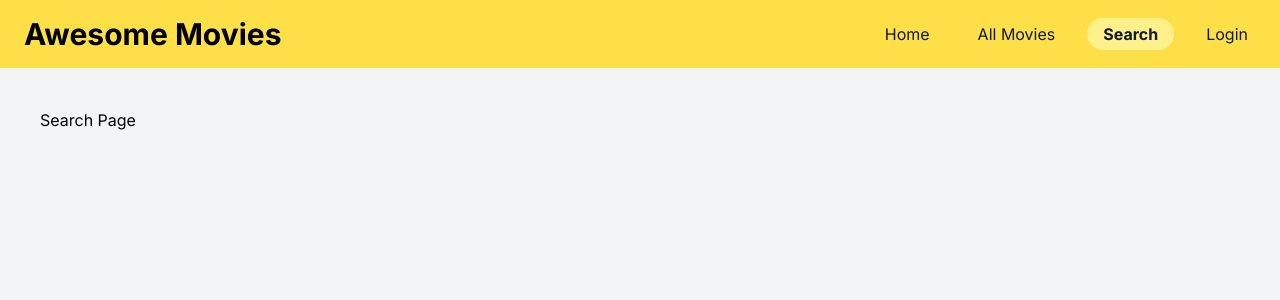
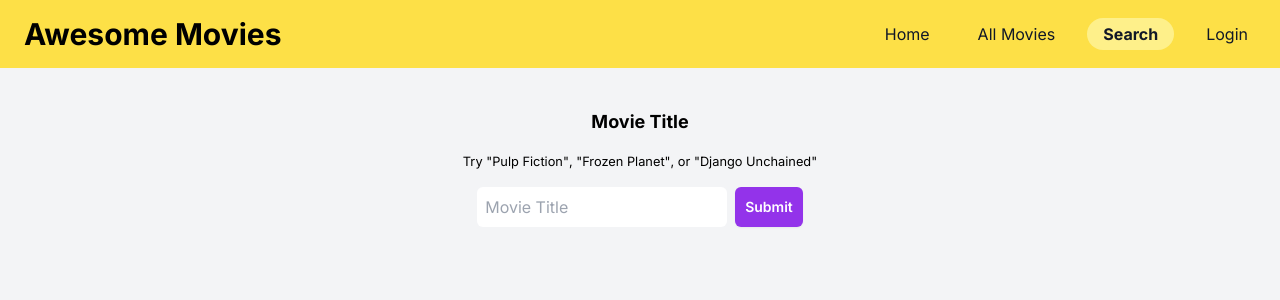
Before and after one commit to tatasadi/next-prisma-graphql, a Next.js app: page /search in a window 1280 px wide. Shown: the top 300 px of the page. Built offline with nearby package versions, Linux system fonts and the light colour scheme; no server answers.

Commit message:
search for a movie

```diff
--- a/src/app/all/page.tsx
+++ b/src/app/all/page.tsx
@@ -2,10 +2,11 @@
 import Image from "next/image"
 import { gql, useQuery } from "@apollo/client"
 import type { Movie } from "@prisma/client"
+import MovieCard from "@/components/MovieCard"
 
 const AllMoviesQuery = gql`
   query allMoviesQuery($first: Int, $after: ID) {
-    movie(first: $first, after: $after) {
+    movies(first: $first, after: $after) {
       pageInfo {
         endCursor
         hasNextPage
@@ -43,33 +44,14 @@ export default function AllPage() {
   if (loading) return <p>Loading</p>
   if (error) return <p>Oh no... {error.message}</p>
 
-  const { endCursor, hasNextPage } = data.movie.pageInfo
+  const { endCursor, hasNextPage } = data.movies.pageInfo
 
   return (
     <main className="p-10">
       <div className="grid gap-4 grid-cols-12 flex-wrap justify-center">
-        {data?.movie.edges.map(({ node }: { node: Movie }) => {
-          return (
-            <div
-              key={node.id}
-              className="card col-span-12 md:col-span-6 lg:col-span-4 flex gap-2"
-            >
-              {node.poster && (
-                <Image
-                  src={node.poster}
-                  alt={"Movie Poster"}
-                  width={100}
-                  height={100}
-                  style={{ width: "auto", height: "auto" }}
-                />
-              )}
-              <div>
-                <h3 className="font-bold text-gray-900">{node.title}</h3>
-                <p className="text-sm text-gray-600">{node.plot}</p>
-              </div>
-            </div>
-          )
-        })}
+        {data?.movies.edges.map(({ node }: { node: Movie }) => (
+          <MovieCard key={node.id} movie={node} />
+        ))}
       </div>
       {hasNextPage ? (
         <button
@@ -78,9 +60,9 @@ export default function AllPage() {
             fetchMore({
               variables: { after: endCursor },
               updateQuery: (prevResult, { fetchMoreResult }) => {
-                fetchMoreResult.movie.edges = [
-                  ...prevResult.movie.edges,
-                  ...fetchMoreResult.movie.edges,
+                fetchMoreResult.movies.edges = [
+                  ...prevResult.movies.edges,
+                  ...fetchMoreResult.movies.edges,
                 ]
                 return fetchMoreResult
               },
--- a/src/app/globals.css
+++ b/src/app/globals.css
@@ -14,6 +14,9 @@
   }
   h3 {
     @apply text-lg;
+  }
+  input {
+    @apply p-2 rounded-md;
   }
 }
 
@@ -32,3 +35,11 @@
 .nav-link.active {
   @apply bg-yellow-200 font-bold;
 }
+
+.btn {
+  @apply rounded-md bg-purple-600 px-2.5 py-1.5 text-sm font-semibold text-white shadow-sm hover:bg-purple-500 focus-visible:outline focus-visible:outline-2 focus-visible:outline-offset-2 focus-visible:outline-purple-600;
+}
+
+.btn-invisible {
+  @apply cursor-pointer;
+}
--- a/src/app/search/page.tsx
+++ b/src/app/search/page.tsx
@@ -1,3 +1,116 @@
+"use client"
+import { gql, useLazyQuery } from "@apollo/client"
+import type { Movie } from "@prisma/client"
+import { useEffect, useState } from "react"
+import MovieCard from "@/components/MovieCard"
+
+const movieQuery = gql`
+  query getMovie($title: String!) {
+    movie(title: $title) {
+      id
+      title
+      plot
+      genres
+      poster
+      runtime
+      cast
+      fullplot
+      languages
+      directors
+      writers
+      rated
+      lastupdated
+      year
+      countries
+      type
+    }
+  }
+`
+
 export default function SearchPage() {
-  return <main className="p-10">Search Page</main>
+  const [getMovie, { loading, error, data }] = useLazyQuery(movieQuery)
+  const [inputValue, setInputValue] = useState("")
+  const [titleToSearch, setTitleToSearch] = useState("")
+  const [movie, setMovie] = useState<Movie>()
+
+  function handleChange(e) {
+    setInputValue(e.target.value)
+  }
+
+  async function handleSubmit(e) {
+    e.preventDefault()
+    setTitleToSearch(inputValue)
+  }
+
+  useEffect(() => {
+    if (!titleToSearch) return
+    console.log(titleToSearch)
+    getMovie({ variables: { title: titleToSearch } }).then((result) => {
+      console.log(result.data)
+      if (result.data) setMovie(result.data.movie[0])
+    })
+  }, [titleToSearch])
+
+  function handleSelect(newMovieTitle) {
+    setInputValue(newMovieTitle)
+    setTitleToSearch(newMovieTitle)
+  }
+
+  return (
+    <main>
+      <form
+        className="p-10 flex flex-col items-center gap-4"
+        onSubmit={handleSubmit}
+      >
+        <label htmlFor="movieTitle-input" className="text-lg font-bold">
+          Movie Title
+        </label>
+        <small>
+          Try{" "}
+          <button
+            className="btn-invisible"
+            type="button"
+            onClick={() => handleSelect("Pulp Fiction")}
+          >
+            "Pulp Fiction"
+          </button>
+          {", "}
+          <button
+            className="btn-invisible"
+            type="button"
+            onClick={() => handleSelect("Frozen Planet")}
+          >
+            "Frozen Planet"
+          </button>
+          {", or "}
+          <button
+            className="btn-invisible"
+            type="button"
+            onClick={() => handleSelect("Django Unchained")}
+          >
+            "Django Unchained"
+          </button>
+        </small>
+        <div className="flex gap-2">
+          <input
+            placeholder="Movie Title"
+            id="movieTitle-input"
+            name="movieTitle"
+            value={inputValue}
+            onChange={handleChange}
+          />
+          <button className="btn" type="submit">
+            Submit
+          </button>
+        </div>
+        {loading && <div>Loading...</div>}
+        {error && <div>{error.message}</div>}
+        {movie && (
+          <div className="max-w-[350px]">
+            <MovieCard movie={movie} />
+          </div>
+        )}
+      </form>
+    </main>
+  )
 }
--- /dev/null
+++ b/src/components/MovieCard.tsx
@@ -0,0 +1,21 @@
+import Image from "next/image"
+
+export default function MovieCard({ movie }) {
+  return (
+    <div className="card col-span-12 md:col-span-6 lg:col-span-4 flex gap-2">
+      {movie.poster && (
+        <Image
+          src={movie.poster}
+          alt={"Movie Poster"}
+          width={100}
+          height={100}
+          style={{ width: "auto", height: "auto" }}
+        />
+      )}
+      <div>
+        <h3 className="font-bold text-gray-900">{movie.title}</h3>
+        <p className="text-sm text-gray-600">{movie.plot}</p>
+      </div>
+    </div>
+  )
+}
--- a/src/components/NavLink.tsx
+++ b/src/components/NavLink.tsx
@@ -9,7 +9,6 @@ import Link from "next/link"
 
 export const NavLink = ({ href, exact = false, children, ...props }) => {
   const pathname = usePathname()
-  console.log(pathname, href)
   const isActive = exact ? pathname === href : pathname.startsWith(href)
 
   if (isActive) {
```
